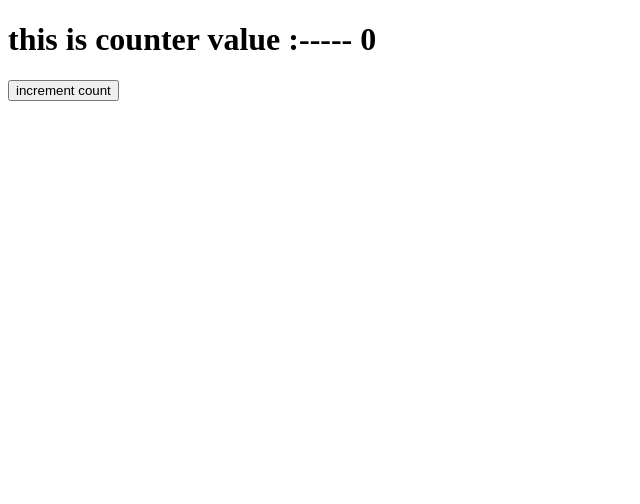
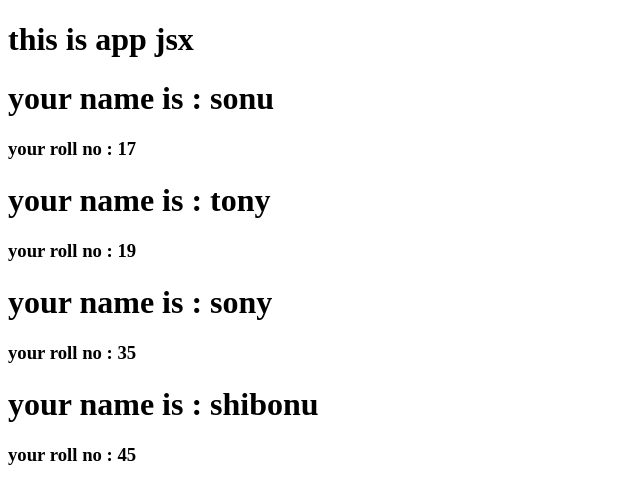
Before and after one commit to Sanowar72/react-teaching-jul, a React (Vite) app: page / in a window 1280 px wide. Shown: the top 504 px of the page, without its empty margins (0-640 px from the left). Built offline with nearby package versions, Linux system fonts and the light colour scheme.

Commit message:
dynamic component added

```diff
--- a/src/App.jsx
+++ b/src/App.jsx
@@ -1,14 +1,16 @@
 import React, { useState } from "react";
+import Hello from "./component/Hello";
+import Name from "./component/Name";
 
 function App() {
-  const [count, setCount] = useState(0);
-  const increment = () => {
-    setCount(count - 1);
-  };
+
   return (
     <>
-      <h1>this is counter value :----- {count}</h1>
-      <button onClick={() => increment()}>increment count</button>
+      <h1>this is app jsx </h1>
+      <Name name="sonu" rollNo="17" />
+      <Name name="tony" rollNo="19" />
+      <Name name="sony" rollNo="35" />
+      <Name name="shibonu" rollNo="45" />
     </>
   );
 }
--- /dev/null
+++ b/src/component/Hello.jsx
@@ -0,0 +1,18 @@
+import React from "react";
+
+const Hello = () => {
+  return (
+    <div>
+      <h1>Lorem ipsum Mollitia, ullam.</h1>
+      <h3>
+        Lorem ipsum, dolor sit amet consectetur adipisicing elit. Temporibus id
+        at, laboriosam animi reiciendis blanditiis voluptates veritatis incidunt
+        natus perferendis dolore eaque dolores ut error, delectus perspiciatis
+        ratione qui libero. Consequatur error recusandae explicabo expedita!
+        Temporibus iure nulla ipsum veritatis!
+      </h3>
+    </div>
+  );
+};
+
+export default Hello;
--- /dev/null
+++ b/src/component/Name.jsx
@@ -0,0 +1,12 @@
+import React from "react";
+
+const Name = ({ name, rollNo }) => {
+  return (
+    <div>
+      <h1>your name is : {name}</h1>
+      <h3>your roll no : {rollNo}</h3>
+    </div>
+  );
+};
+
+export default Name;
```
